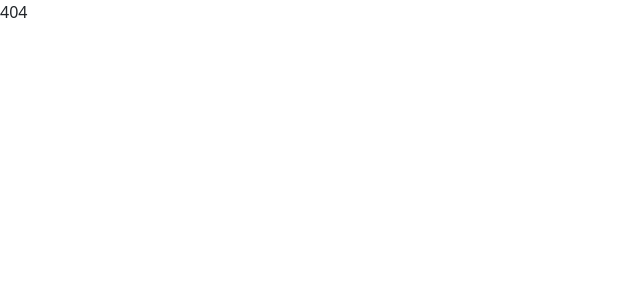
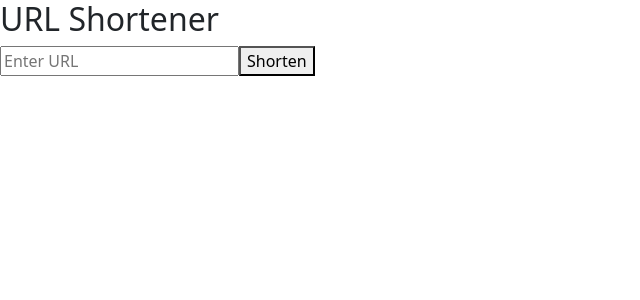
Before and after one commit to JoushuaDelaCruz/COMP4921_Project1_Group9_Joushua_Prince, a React (Create React App) app in the folder client/: page /shorten in a window 1280 px wide. Shown: the top 300 px of the page, without its empty margins (0-640 px from the left). Built offline with nearby package versions, Linux system fonts and the light colour scheme.

Commit message:
add shorten url frontend

```diff
--- a/client/src/App.js
+++ b/client/src/App.js
@@ -1,6 +1,7 @@
 import { BrowserRouter, Route, Routes } from "react-router-dom";
 import Login from "./pages/Login";
 import Signup from "./pages/Signup";
+import URLShortener from "./pages/Shortener";
 
 const App = () => {
   return (
@@ -10,6 +11,7 @@ const App = () => {
         <Route path="/home" exact element={<div> Hello world! </div>} />
         <Route path="/login" exact element={<Login />}></Route>
         <Route path="/signup" exact element={<Signup />}></Route>
+        <Route path="/shorten" element={<URLShortener />} />
         <Route path="*" element={<div> 404 </div>} />
       </Routes>
     </BrowserRouter>
--- /dev/null
+++ b/client/src/pages/Shortener.js
@@ -0,0 +1,43 @@
+import React, { useState } from 'react';
+
+const URLShortener = () => {
+  const [originalURL, setOriginalURL] = useState('');
+  const [shortenedURL, setShortenedURL] = useState('');
+
+  const handleURLShorten = async () => {
+    try {
+      // Add your URL shortening logic here
+      // Send a request to your backend API to shorten the URL
+
+      // Once you get the shortened URL from the server, update the state
+      setShortenedURL(/* shortened URL from the server */);
+    } catch (error) {
+      console.error(error);
+    }
+  };
+
+  return (
+    <div>
+      <h2>URL Shortener</h2>
+      <div>
+        <input
+          type="text"
+          placeholder="Enter URL"
+          value={originalURL}
+          onChange={(e) => setOriginalURL(e.target.value)}
+        />
+        <button onClick={handleURLShorten}>Shorten</button>
+      </div>
+      {shortenedURL && (
+        <div>
+          <p>Shortened URL:</p>
+          <a href={shortenedURL} target="_blank" rel="noopener noreferrer">
+            {shortenedURL}
+          </a>
+        </div>
+      )}
+    </div>
+  );
+};
+
+export default URLShortener;
```
Also changed, not shown: 1 other file (tests, documents, lock files or other folders).
